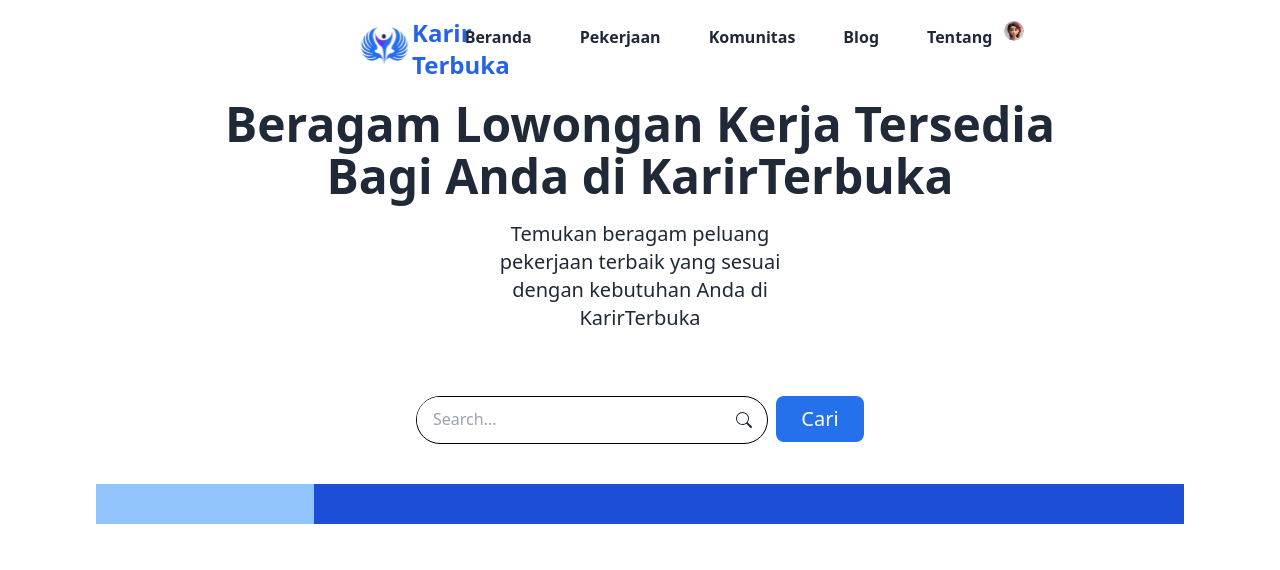
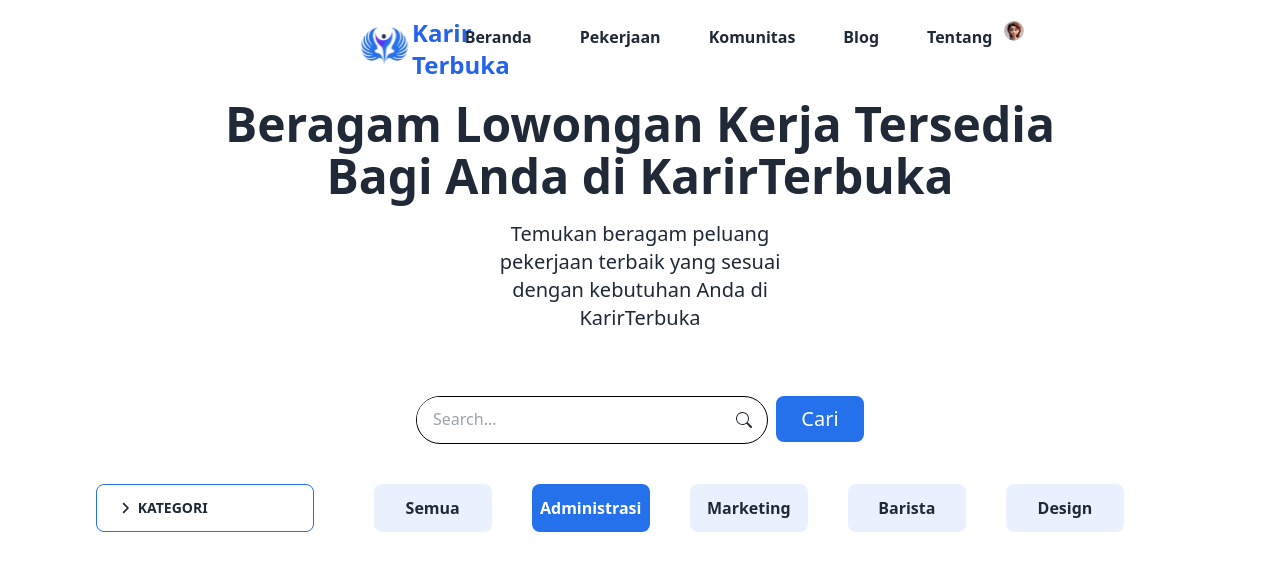
Before and after one commit to RusdyZain/KarirTerbuka, a Next.js app: page /pekerjaan in a window 1280 px wide. Shown: the top 570 px of the page. Built offline with nearby package versions, Linux system fonts and the light colour scheme.

Commit message:
Progress

```diff
--- a/src/components/daftar/FormDaftarLanjutan.tsx
+++ b/src/components/daftar/FormDaftarLanjutan.tsx
@@ -76,7 +76,6 @@ const Dropdown = ({ label, options, selectedValue, onValueChange }: DropdownProp
 export default function FormDaftar() {
     const genderOptions = ["Laki-Laki", "Perempuan"];
     const educationOptions = ["Tidak Sekolah", "Sekolah Dasar (SD)", "Sekolah Menengah Pertama (SMP)", "Sekolah Menengah Atas (SMA)", "Diploma (D1, D2, D3, D4)", "Sarjana (S1)", "Magister (S2)", "Doctor (S3)"];
-    const activityOptions = ["Olahraga", "Acara Sosial", "Liburan", "Bermain Game", "Komunitas"];
     const cityOptions = ["Mataram", "Lombok Barat", "Lombok Tengah", "Lombok Timur", "Lombok Utara", "Kabupaten Bima", "Kota Bima", "Dompu", "Sumbawa", "Sumbawa Barat"];
 
     const [selectedGender, setSelectedGender] = useState("L/P");
--- a/src/pages/pekerjaan/index.tsx
+++ b/src/pages/pekerjaan/index.tsx
@@ -1,8 +1,92 @@
-import React from 'react'
 import Header from '@/components/Header'
 import Heros from '@/components/pekerjaan/Heros'
+import React, { useEffect, useState } from 'react';
+import { FontAwesomeIcon } from '@fortawesome/react-fontawesome';
+import { faAngleDown, faAngleRight } from '@fortawesome/free-solid-svg-icons';
+
+type DropdownProps = {
+    label: string;
+    options: string[];
+    selectedValue: string;
+    onValueChange: (value: string) => void;
+    isOpen: boolean;
+    onToggle: () => void;
+};
+
+const Dropdown = ({ label, options, selectedValue, onValueChange, isOpen, onToggle }: DropdownProps) => {
+    const [isMobileScreen, setIsMobileScreen] = useState(false);
+
+    useEffect(() => {
+        const handleResize = () => {
+            setIsMobileScreen(window.innerWidth <= 360);
+        };
+
+        window.addEventListener('resize', handleResize);
+
+        handleResize();
+
+        return () => {
+            window.removeEventListener('resize', handleResize);
+        };
+    }, []);
+
+    const trimOption = (option: string) => {
+        return isMobileScreen ? (option.length > 8 ? `${option.substring(0, 8)}...` : option) : (option.length > 20 ? `${option.substring(0, 20)}...` : option);
+    };
+
+    const handleOptionClick = (option: string) => {
+        onValueChange(option);
+        onToggle();
+    };
+
+    const handleLabelClick = () => {
+        onToggle();
+    };
+
+    return (
+        <div className="dropdown w-full sm:text-xs">
+            <label
+                tabIndex={0}
+                className="justify-start w-full btn text-sm sm:text-xs font-semibold bg-white border-[#2570EB] hover:bg-blue-200 hover-bg-opacity-20"
+                onClick={handleLabelClick}
+            >
+                <FontAwesomeIcon icon={isOpen ? faAngleDown : faAngleRight} style={{ marginLeft: '8px' }} />
+                {trimOption(selectedValue)}
+            </label>
+            <ul
+                tabIndex={0}
+                className={`overflow-y-auto max-h-48 dropdown-content z-[1] menu p-2 shadow bg-base-100 rounded-box w-full ${isOpen ? 'block' : 'hidden'}`}
+            >
+                {options.map((option) => (
+                    <li key={option} onClick={() => handleOptionClick(option)}><a>{(option)}</a></li>
+                ))}
+            </ul>
+        </div>
+    );
+};
 
 export default function Pekerjaan() {
+    const kategoriOptions = ["Kerja Paruh Waktu", "Kerja dari Rumah", "Kerja Penuh Waktu"];
+
+    const [selectKategori, setSelectKategori] = useState("Kategori");
+    const [isKategoriDropdownOpen, setIsKategoriDropdownOpen] = useState(false);
+
+    const [isSmScreen, setIsSmScreen] = useState(false);
+
+    useEffect(() => {
+        const handleResize = () => {
+            setIsSmScreen(window.innerWidth <= 640);
+        };
+
+        window.addEventListener('resize', handleResize);
+
+        handleResize();
+
+        return () => {
+            window.removeEventListener('resize', handleResize);
+        };
+    }, []);
+
     return (
         <div data-theme="light" className="w-screen h-screen">
             <div className="container mx-auto">
@@ -13,11 +97,22 @@ export default function Pekerjaan() {
                     <Heros />
                 </div>
                 <div className="flex">
-                    <div className="flex-[20%] bg-blue-300 h-10">
-
+                    <div className="flex-[20%] h-12">
+                        <Dropdown
+                            label={selectKategori}
+                            options={kategoriOptions}
+                            selectedValue={selectKategori}
+                            onValueChange={setSelectKategori}
+                            isOpen={isKategoriDropdownOpen}
+                            onToggle={() => setIsKategoriDropdownOpen(!isKategoriDropdownOpen)}
+                        />
                     </div>
-                    <div className="flex-[80%] bg-blue-700 h-10">
-
+                    <div className={`flex-[80%] h-12 grid grid-cols-5 px-10 ${isSmScreen ? 'flex-col' : 'flex-row'}`}>
+                        <button className="font-semibold rounded-lg bg-[#BFD7FE57] mx-5 text-center">Semua</button>
+                        <button className="font-semibold rounded-lg bg-[#2570EB] mx-5 text-center text-white">Administrasi</button>
+                        <button className="font-semibold rounded-lg bg-[#BFD7FE57] mx-5 text-center">Marketing</button>
+                        <button className="font-semibold rounded-lg bg-[#BFD7FE57] mx-5 text-center">Barista</button>
+                        <button className="font-semibold rounded-lg bg-[#BFD7FE57] mx-5 text-center">Design</button>
                     </div>
                 </div>
             </div>
```
Also changed, not shown: src/components/pekerjaan/Heros.tsx (line endings or trailing spaces).
